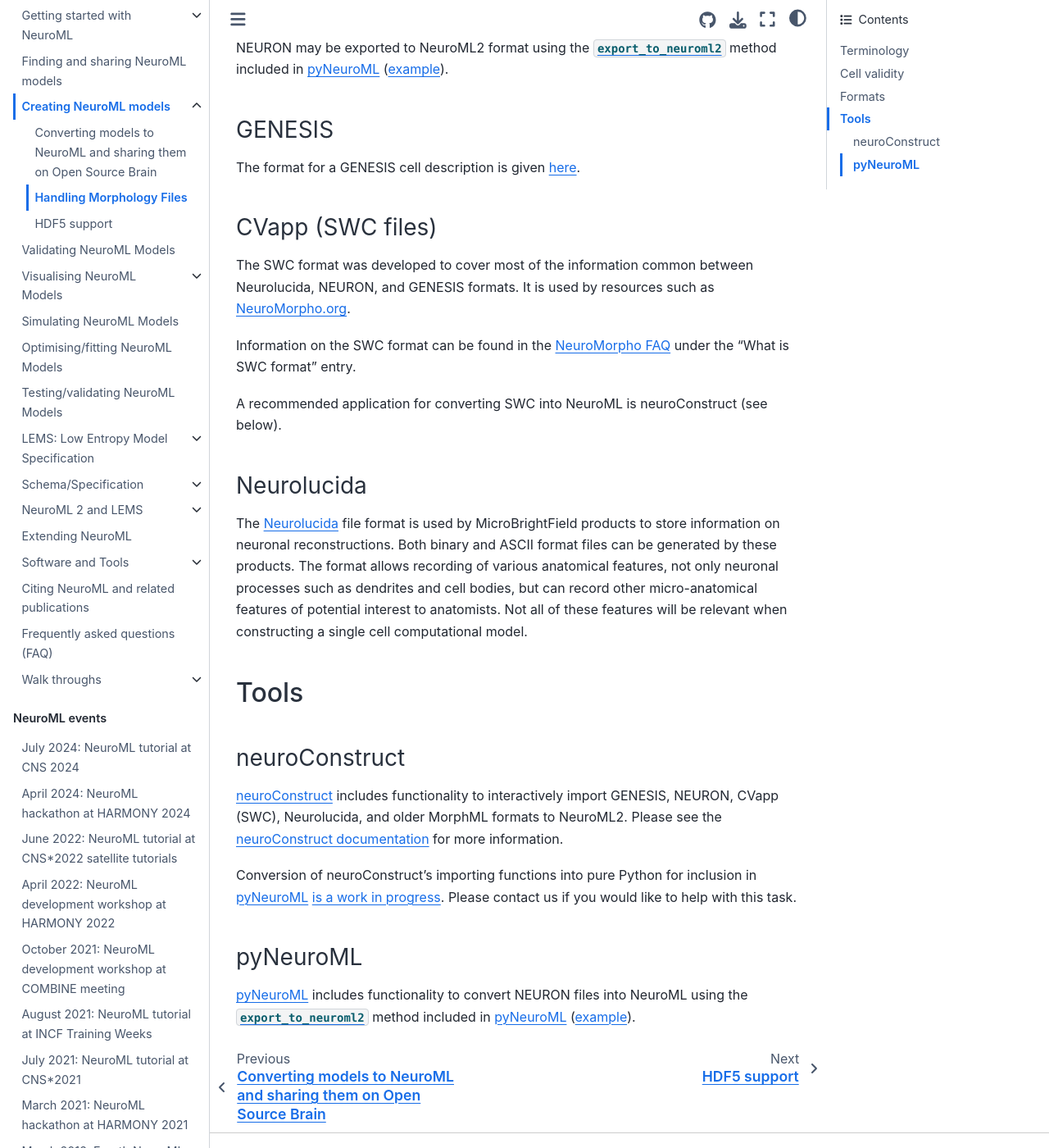
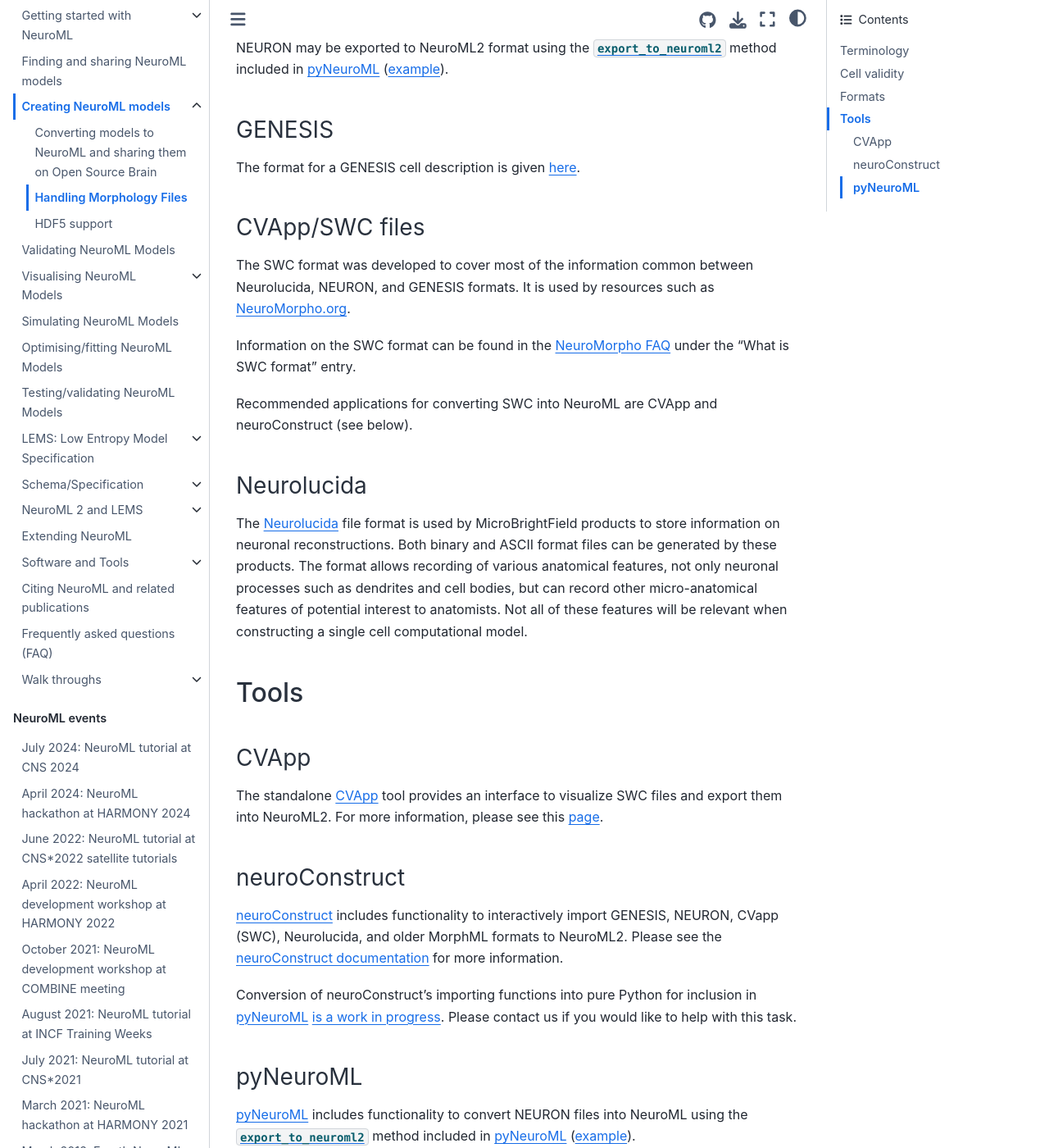
Before and after one commit to NeuroML/Documentation, a Jupyter Book: the page built from source/Userdocs/ImportingMorphologyFiles.md, in a window 1280 px wide and 1400 px high, scrolled down 4207 px. Shown: the whole window at 82% size. Built offline with Jupyter Book 1.0.4 settings and Sphinx 7.4.7 and the Sphinx Book theme 1.1.4, drawn with Linux system fonts in a browser that asks for light colours; pages that are not in the unit, such as notebooks, are missing from menus; cross-references to code outside the pages are shown as plain code.

Commit message:
feat(swc): add dedicated page for CVApp

```diff
--- a/source/Userdocs/ImportingMorphologyFiles.md
+++ b/source/Userdocs/ImportingMorphologyFiles.md
@@ -138,14 +138,14 @@
 The format for a GENESIS cell description is given [here](http://www.genesis-sim.org/GENESIS/Hyperdoc/Manual-25.html#readcell).
 
 (userdocs:importing_morphology_files:formats:cvapp_swc)=
-### CVapp (SWC files)
+### CVApp/SWC files
 
 The SWC format was developed to cover most of the information common between Neurolucida, NEURON, and GENESIS formats.
 It is used by resources such as NeuroMorpho.org.
 
 Information on the SWC format can be found in the [NeuroMorpho FAQ](http://neuromorpho.org/myfaq.jsp) under the "What is SWC format" entry.
 
-A recommended application for converting SWC into NeuroML is neuroConstruct (see below).
+Recommended applications for converting SWC into NeuroML are CVApp and neuroConstruct (see below).
 
 (userdocs:importing_morphology_files:formats:neurolucida)=
 ### Neurolucida
@@ -157,6 +157,12 @@
 
 (userdocs:importing_morphology_files:tools)=
 ## Tools
+
+(userdocs:importing_morphology_files:tools:cvapp)=
+### CVApp
+
+The standalone [CVApp](https://github.com/pgleeson/Cvapp-NeuroMorpho.org) tool provides an interface to visualize SWC files and export them into NeuroML2.
+For more information, please see this {ref}`page <userdocs:cvapp>`.
 
 (userdocs:importing_morphology_files:tools:neuroconstruct)=
 ### neuroConstruct
--- a/source/_toc.yml
+++ b/source/_toc.yml
@@ -98,6 +98,7 @@
             - file: Userdocs/Software/Tools/Arbor
             - file: Userdocs/Software/Tools/N2A
             - file: Userdocs/Software/Tools/NEST
+            - file: Userdocs/Software/Tools/CVApp
     - file: Userdocs/Publications
     - file: Userdocs/FAQ
     - file: Userdocs/Walkthroughs/Walkthroughs
```
Also changed, not shown: source/Userdocs/Software/Tools/CVApp.md (added, +14 -0 lines), source/images/cvapp.png (added).
